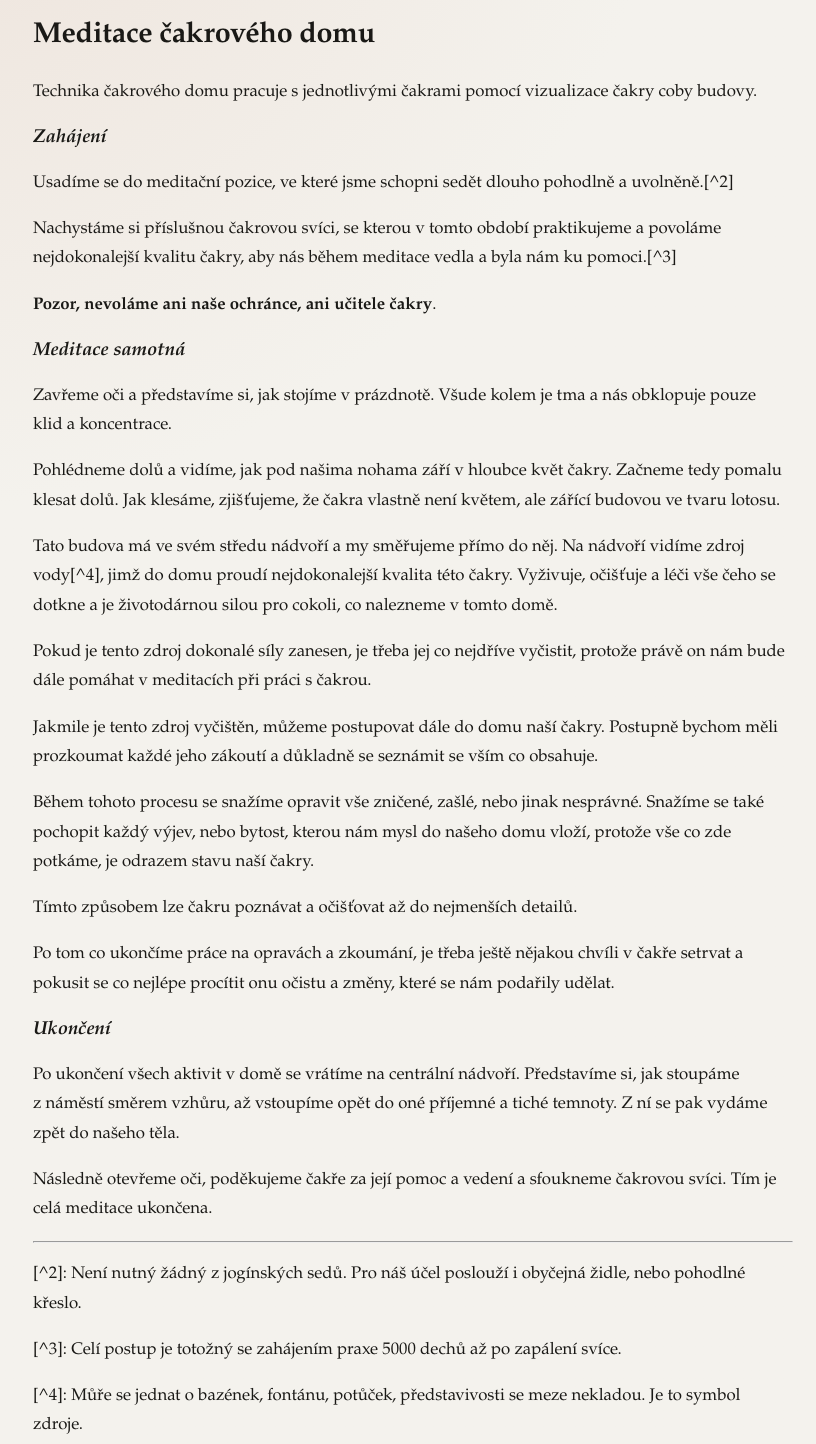
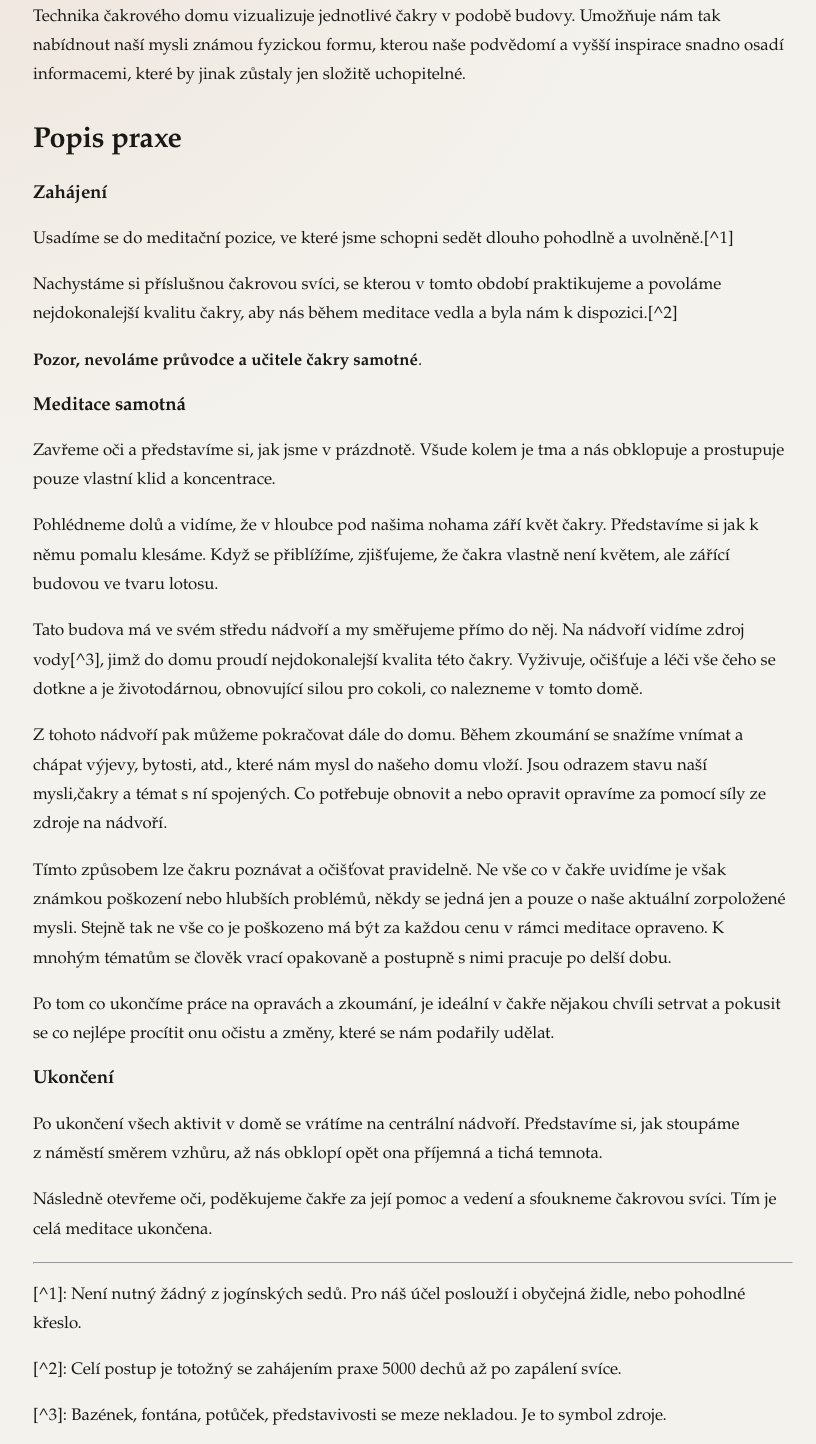
Before and after one commit to o-kolich/path, an Eleventy site: page src/posts/praxe-meditace-cakroveho-domu.md in a window 1280 px wide. Shown: the part 266-1710 px from the top of the page, without its empty margins (227-1043 px from the left). Built offline with nearby package versions, Linux system fonts and the light colour scheme; Eleventy itself is replaced by a stand-in of ours; files that its build step writes are made by us from their sources.

Commit message:
meditace cak domu revid

```diff
--- a/src/posts/praxe-meditace-cakroveho-domu.md
+++ b/src/posts/praxe-meditace-cakroveho-domu.md
@@ -1,53 +1,48 @@
 ---
 layout: layouts/post.njk
 title: Meditace čakrového domu
-date: 2026-03-08
+date: 2026-03-11
 tags:
   - post
   - category:Manuál
   - tag:Meditace
 ---
 
-## Meditace čakrového domu
+Technika čakrového domu vizualizuje jednotlivé čakry v podobě budovy. Umožňuje nám tak nabídnout naší mysli známou fyzickou formu, kterou naše podvědomí a vyšší inspirace snadno osadí informacemi, které by jinak zůstaly jen složitě uchopitelné.
 
-Technika čakrového domu pracuje s jednotlivými čakrami pomocí vizualizace čakry coby budovy.
+## Popis praxe
+### Zahájení
 
-### *Zahájení*
+Usadíme se do meditační pozice, ve které jsme schopni sedět dlouho pohodlně a uvolněně.[^1]
 
-Usadíme se do meditační pozice, ve které jsme schopni sedět dlouho pohodlně a uvolněně.[^2]
+Nachystáme si příslušnou čakrovou svíci, se kterou v tomto období praktikujeme a povoláme nejdokonalejší kvalitu čakry, aby nás během meditace vedla a byla nám k dispozici.[^2]
 
-Nachystáme si příslušnou čakrovou svíci, se kterou v tomto období praktikujeme a povoláme nejdokonalejší kvalitu čakry, aby nás během meditace vedla a byla nám ku pomoci.[^3]
+**Pozor, nevoláme průvodce a učitele čakry samotné**.
 
-**Pozor, nevoláme ani naše ochránce, ani učitele čakry**.
+### Meditace samotná
 
-### *Meditace samotná*
+Zavřeme oči a představíme si, jak jsme v prázdnotě. Všude kolem je tma a nás obklopuje a prostupuje pouze vlastní klid a koncentrace.
 
-Zavřeme oči a představíme si, jak stojíme v prázdnotě. Všude kolem je tma a nás obklopuje pouze klid a koncentrace.
+Pohlédneme dolů a vidíme, že v hloubce pod našima nohama září květ čakry. Představíme si jak k němu pomalu klesáme. Když se přiblížíme, zjišťujeme, že čakra vlastně není květem, ale zářící budovou ve tvaru lotosu.
 
-Pohlédneme dolů a vidíme, jak pod našima nohama září v hloubce květ čakry. Začneme tedy pomalu klesat dolů. Jak klesáme, zjišťujeme, že čakra vlastně není květem, ale zářící budovou ve tvaru lotosu.
+Tato budova má ve svém středu nádvoří a my směřujeme přímo do něj. Na nádvoří vidíme zdroj vody[^3], jimž do domu proudí nejdokonalejší kvalita této čakry. Vyživuje, očišťuje a léči vše čeho se dotkne a je životodárnou, obnovující silou pro cokoli, co nalezneme v tomto domě.
 
-Tato budova má ve svém středu nádvoří a my směřujeme přímo do něj. Na nádvoří vidíme zdroj vody[^4], jimž do domu proudí nejdokonalejší kvalita této čakry. Vyživuje, očišťuje a léči vše čeho se dotkne a je životodárnou silou pro cokoli, co nalezneme v tomto domě.
+Z tohoto nádvoří pak můžeme pokračovat dále do domu. Během zkoumání se snažíme vnímat a chápat výjevy, bytosti, atd., které nám mysl do našeho domu vloží. Jsou odrazem stavu naší mysli,čakry a témat s ní spojených. Co potřebuje obnovit a nebo opravit opravíme za pomocí síly ze zdroje na nádvoří.
 
-Pokud je tento zdroj dokonalé síly zanesen, je třeba jej co nejdříve vyčistit, protože právě on nám bude dále pomáhat v meditacích při práci s čakrou.
+Tímto způsobem lze čakru poznávat a očišťovat pravidelně. Ne vše co v čakře uvidíme je však známkou poškození nebo hlubších problémů, někdy se jedná jen a pouze o naše aktuální zorpoložené mysli. Stejně tak ne vše co je poškozeno má být za každou cenu v rámci meditace opraveno. K mnohým tématům se člověk vrací opakovaně a postupně s nimi pracuje po delší dobu.
 
-Jakmile je tento zdroj vyčištěn, můžeme postupovat dále do domu naší čakry. Postupně bychom měli prozkoumat každé jeho zákoutí a důkladně se seznámit se vším co obsahuje.
+Po tom co ukončíme práce na opravách a zkoumání, je ideální v čakře nějakou chvíli setrvat a pokusit se co nejlépe procítit onu očistu a změny, které se nám podařily udělat.
 
-Během tohoto procesu se snažíme opravit vše zničené, zašlé, nebo jinak nesprávné. Snažíme se také pochopit každý výjev, nebo bytost, kterou nám mysl do našeho domu vloží, protože vše co zde potkáme, je odrazem stavu naší čakry.
+### Ukončení
 
-Tímto způsobem lze čakru poznávat a očišťovat až do nejmenších detailů.
-
-Po tom co ukončíme práce na opravách a zkoumání, je třeba ještě nějakou chvíli v čakře setrvat a pokusit se co nejlépe procítit onu očistu a změny, které se nám podařily udělat.
-
-### *Ukončení*
-
-Po ukončení všech aktivit v domě se vrátíme na centrální nádvoří. Představíme si, jak stoupáme z náměstí směrem vzhůru, až vstoupíme opět do oné příjemné a tiché temnoty. Z ní se pak vydáme zpět do našeho těla.
+Po ukončení všech aktivit v domě se vrátíme na centrální nádvoří. Představíme si, jak stoupáme z náměstí směrem vzhůru, až nás obklopí opět ona příjemná a tichá temnota.
 
 Následně otevřeme oči, poděkujeme čakře za její pomoc a vedení a sfoukneme čakrovou svíci. Tím je celá meditace ukončena.
 
 ---
 
-[^2]:  Není nutný žádný z jogínských sedů. Pro náš účel poslouží i obyčejná židle, nebo pohodlné křeslo.
+[^1]:  Není nutný žádný z jogínských sedů. Pro náš účel poslouží i obyčejná židle, nebo pohodlné křeslo.
 
-[^3]:  Celí postup je totožný se zahájením praxe 5000 dechů až po zapálení svíce.
+[^2]:  Celí postup je totožný se zahájením praxe 5000 dechů až po zapálení svíce.
 
-[^4]:  Můře se jednat o bazének, fontánu, potůček, představivosti se meze nekladou. Je to symbol zdroje.
+[^3]:  Bazének, fontána, potůček, představivosti se meze nekladou. Je to symbol zdroje.
```
